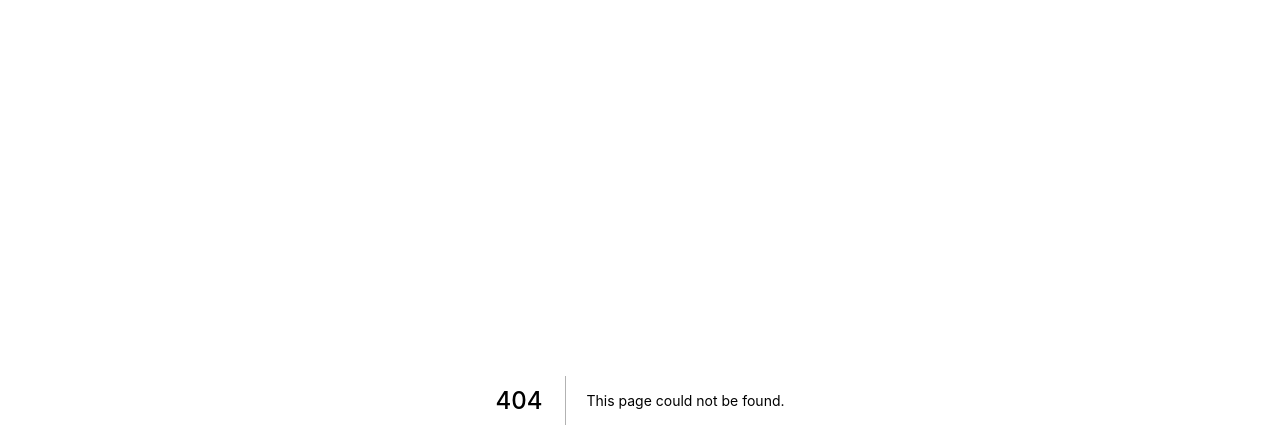
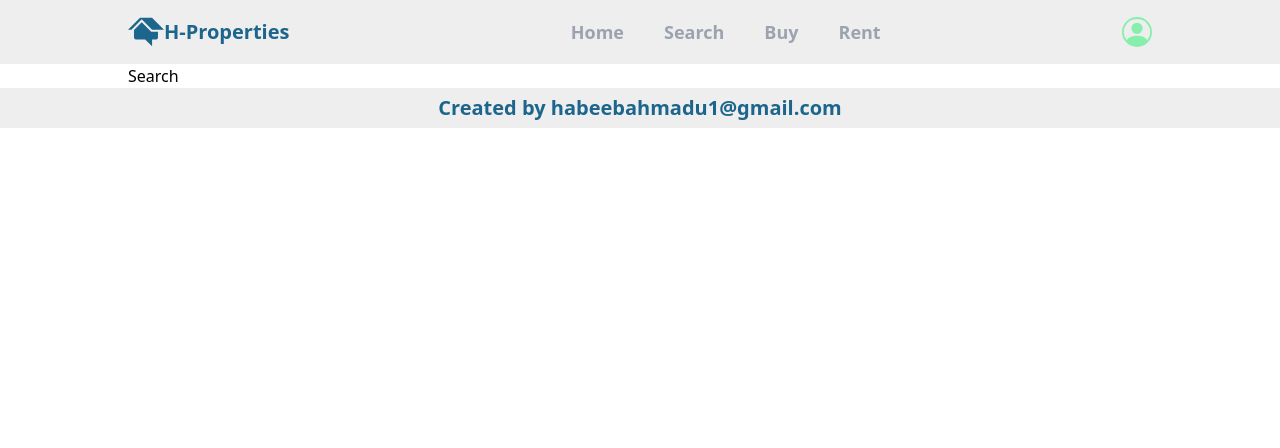
Before and after one commit to HABEEB99/h-properties, a Next.js app: page /search in a window 1280 px wide. Before the commit this address had no page. Shown: the top 448 px of the page. Built offline with nearby package versions, Linux system fonts and the light colour scheme.

Commit message:
fetched bayut real estate data from Rapid Api and displayed the content on the home page

```diff
--- /dev/null
+++ b/components/footer/Footer.jsx
@@ -0,0 +1,11 @@
+import React from 'react';
+
+const Footer = () => {
+  return (
+    <div className="w-screen h-[5vh] bg-header flex items-center justify-center text-xl font-bold text-logo">
+      Created by habeebahmadu1@gmail.com
+    </div>
+  );
+};
+
+export default Footer;
--- /dev/null
+++ b/components/header/Header.jsx
@@ -0,0 +1,30 @@
+import React from 'react';
+import { SiHomeadvisor } from 'react-icons/si';
+import NavItem from './NavItem';
+import { FaHome, FaKey, FaSearch } from 'react-icons/fa';
+import { GiReceiveMoney } from 'react-icons/gi';
+import { BsPersonCircle } from 'react-icons/bs';
+
+const Header = () => {
+  return (
+    <header className="bg-header h-[8vh] w-screen px-6 md:px-12 lg:px-32 flex items-center justify-between">
+      <div className="flex items-center">
+        <SiHomeadvisor className="font-bold text-4xl text-logo" />
+        <h1 className="font-bold text-logo text-xl">H-Properties</h1>
+      </div>
+
+      <nav className="flex items-center">
+        <NavItem path="/" title="Home" Icon={FaHome} />
+        <NavItem path="/search" title="Search" Icon={FaSearch} />
+        <NavItem path="/buy" title="Buy" Icon={FaKey} />
+        <NavItem path="/rent" title="Rent" Icon={GiReceiveMoney} />
+      </nav>
+
+      <div className=''>
+        <BsPersonCircle className='text-3xl font-bold text-green-300'/>
+      </div>
+    </header>
+  );
+};
+
+export default Header;
--- /dev/null
+++ b/components/header/NavItem.jsx
@@ -0,0 +1,17 @@
+import Link from 'next/link';
+import React from 'react';
+
+const NavItem = ({ path, title, Icon }) => {
+  return (
+    <Link href={path} passHref>
+      <div className="flex items-center group cursor-pointer ml-10">
+        <Icon className="font-bold text-xl text-btn hidden group-hover:block group-hover:animate-bounce" />
+        <h2 className="text-lg text-gray-400 group-hover:text-gray-700 font-bold">
+          {title}
+        </h2>
+      </div>
+    </Link>
+  );
+};
+
+export default NavItem;
--- /dev/null
+++ b/components/layout/Layout.jsx
@@ -0,0 +1,15 @@
+import React from 'react';
+import Footer from '../footer/Footer';
+import Header from '../header/Header';
+
+const Layout = ({ children }) => {
+  return (
+    <div>
+      <Header />
+      {children}
+      <Footer/>
+    </div>
+  );
+};
+
+export default Layout;
--- /dev/null
+++ b/components/property/Property.jsx
@@ -0,0 +1,60 @@
+import React from 'react';
+import Image from 'next/image';
+import Link from 'next/link';
+import millify from 'millify';
+import { MdBed, MdVerifiedUser } from 'react-icons/md';
+import { GiBathtub } from 'react-icons/gi';
+import { BsGridFill } from 'react-icons/bs';
+import { data } from 'autoprefixer';
+
+const Property = ({
+  data: {
+    area,
+    agency,
+    isVerified,
+    externalId,
+    price,
+    title,
+    rooms,
+    baths,
+    coverPhoto,
+    rentFrequency,
+  },
+}) => {
+  return (
+    <Link href={`/property/${externalId}`} passHref>
+      <div className="w-[32.5%] h-[50vh] flex flex-col py-2 items-center rounded-lg bg-header shadow-2xl mt-4 mr-2">
+        <h2 className='mb-2 font-bold text-gray-500 text-lg'>{title.length > 30 ? `${title.substring(0, 30)}....` : title}</h2>
+
+        <Image src={coverPhoto.url} alt="home" width={400} height={300} />
+
+        <div className="flex items-center">
+          <div>
+            {isVerified && <MdVerifiedUser className="font-bold text-logo" />}
+          </div>
+          <h3 className=" ml-3">
+            AED {millify(price)} {rentFrequency && `/${rentFrequency}`}
+          </h3>
+        </div>
+
+        <div className="flex items-center">
+          <div className="flex items-center">
+            <h3 className="font-bold">{rooms}</h3>
+            <MdBed className="text-btn ml-1" />
+          </div>
+          <span className="text-logo mx-2 font-bold">|</span>
+          <div className="flex items-center">
+            <h3 className="font-bold">{baths}</h3>
+            <GiBathtub className="text-btn ml-1"  />
+          </div>
+          <span className="text-logo mx-2 font-bold">|</span>
+          {millify(area)} sqft <BsGridFill className="text-btn ml-1" />
+        </div>
+
+        {/*   <Image src={agency?.logo?.url} width={80} height={20} alt="logo" />*/}
+      </div>
+    </Link>
+  );
+};
+
+export default Property;
--- /dev/null
+++ b/lib/fetchApi.js
@@ -0,0 +1,14 @@
+import axios from 'axios';
+
+export const baseUrl = 'https://bayut.p.rapidapi.com';
+
+export const fetchApi = async (url) => {
+  const { data } = await axios.get(url, {
+    headers: {
+      'x-rapidapi-host': 'bayut.p.rapidapi.com',
+      'x-rapidapi-key': '7dc9cb156cmshc4bc297a4fead20p135330jsn0416671176fd',
+    },
+  });
+
+  return data;
+};
--- a/next.config.js
+++ b/next.config.js
@@ -1,6 +1,9 @@
 /** @type {import('next').NextConfig} */
 const nextConfig = {
   reactStrictMode: true,
-}
+  images: {
+    domains: ['bayut-production.s3.eu-central-1.amazonaws.com'],
+  },
+};
 
-module.exports = nextConfig
+module.exports = nextConfig;
--- a/pages/_app.js
+++ b/pages/_app.js
@@ -1,7 +1,12 @@
-import '../styles/globals.css'
+import Layout from '../components/layout/Layout';
+import '../styles/globals.css';
 
 function MyApp({ Component, pageProps }) {
-  return <Component {...pageProps} />
+  return (
+    <Layout>
+      <Component {...pageProps} />
+    </Layout>
+  );
 }
 
-export default MyApp
+export default MyApp;
--- a/pages/index.js
+++ b/pages/index.js
@@ -1,17 +1,48 @@
-import Head from 'next/head'
-import Image from 'next/image'
-import styles from '../styles/Home.module.css'
+import Head from 'next/head';
+// import Image from 'next/image';
+import Header from '../components/header/Header';
+import Property from '../components/property/Property';
+import { baseUrl, fetchApi } from '../lib/fetchApi';
 
-export default function Home() {
+export const getStaticProps = async () => {
+  const forSaleProperty = await fetchApi(
+    `${baseUrl}/properties/list?locationExternalIDs=5002&purpose=for-sale&hitsPerPage=6`
+  );
+  const forRentProperty = await fetchApi(
+    `${baseUrl}/properties/list?locationExternalIDs=5002&purpose=for-rent&hitsPerPage=6`
+  );
+  return {
+    props: {
+      forSale: forSaleProperty?.hits,
+      forRent: forRentProperty?.hits,
+    },
+  };
+};
+
+export default function Home({ forSale, forRent }) {
+  // console.log(forSale, forRent);
   return (
-    <div className={styles.container}>
+    <div className="bg-body w-screen px-6 md:px-12 lg:px-32 ">
       <Head>
         <title>H-PROPERTIES</title>
         <meta name="description" content="Generated by create next app" />
         <link rel="icon" href="/favicon.ico" />
       </Head>
 
+      <h1 className=" py-4 text-4xl font-bold text-gray-600">
+        Buy or Rent a Property in Dubai
+      </h1>
+      <div className="flex items-center justify-around flex-wrap   ">
+        {forSale.map((property) => (
+          <Property data={property} key={property.id} />
+        ))}
+      </div>
 
+      <div className="flex items-center justify-around flex-wrap   ">
+        {forRent.map((property) => (
+          <Property data={property} key={property.id} />
+        ))}
+      </div>
     </div>
-  )
+  );
 }
--- /dev/null
+++ b/pages/search.js
@@ -0,0 +1,7 @@
+import React from 'react';
+
+const Search = () => {
+  return <div className="px-6 md:px-12 lg:px-32">Search</div>;
+};
+
+export default Search;
--- a/tailwind.config.js
+++ b/tailwind.config.js
@@ -1,11 +1,18 @@
 module.exports = {
-  mode:'jit',
+  mode: 'jit',
   content: [
-    "./pages/**/*.{js,ts,jsx,tsx}",
-    "./components/**/*.{js,ts,jsx,tsx}",
+    './pages/**/*.{js,ts,jsx,tsx}',
+    './components/**/*.{js,ts,jsx,tsx}',
   ],
   theme: {
-    extend: {},
+    extend: {
+      colors: {
+        header: '#EEEEEE',
+        body: '#D8D2CB',
+        btn: '#398AB9',
+        logo: '#1C658C',
+      },
+    },
   },
   plugins: [],
-}
+};
```
